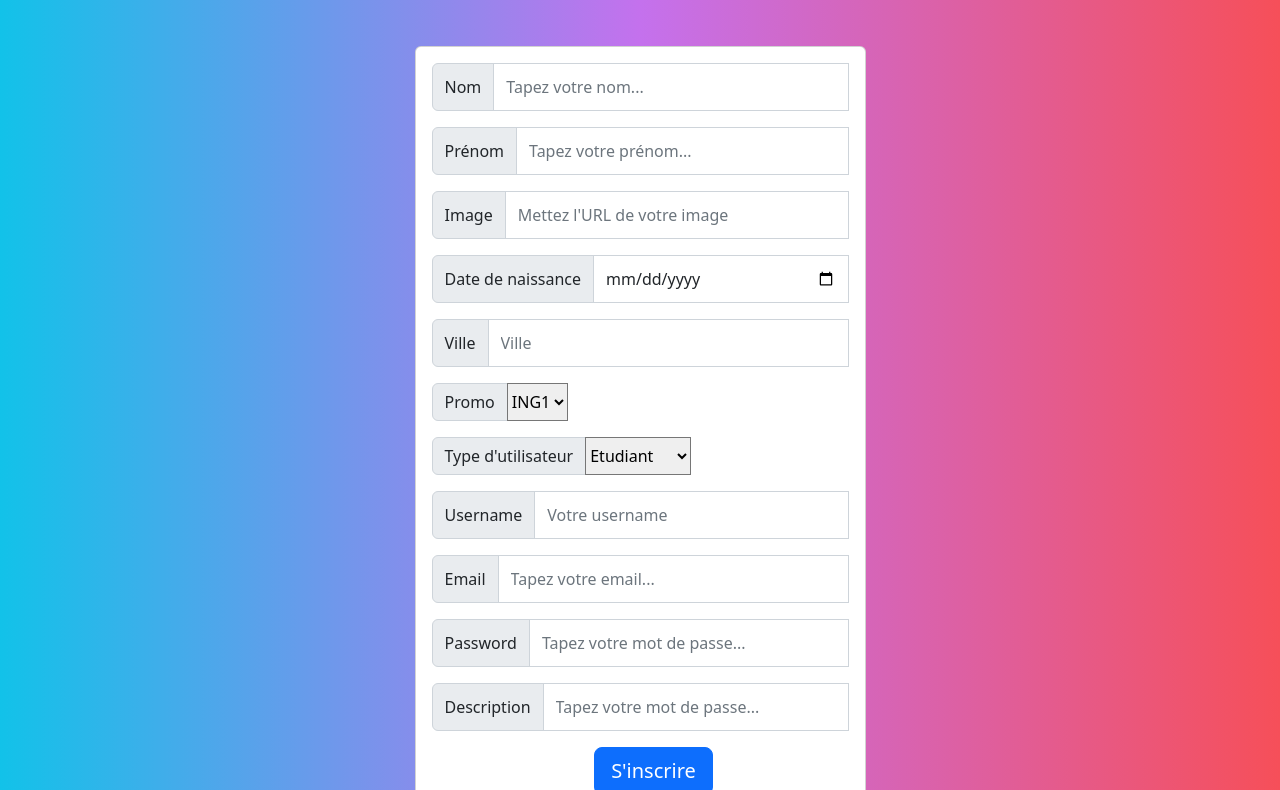
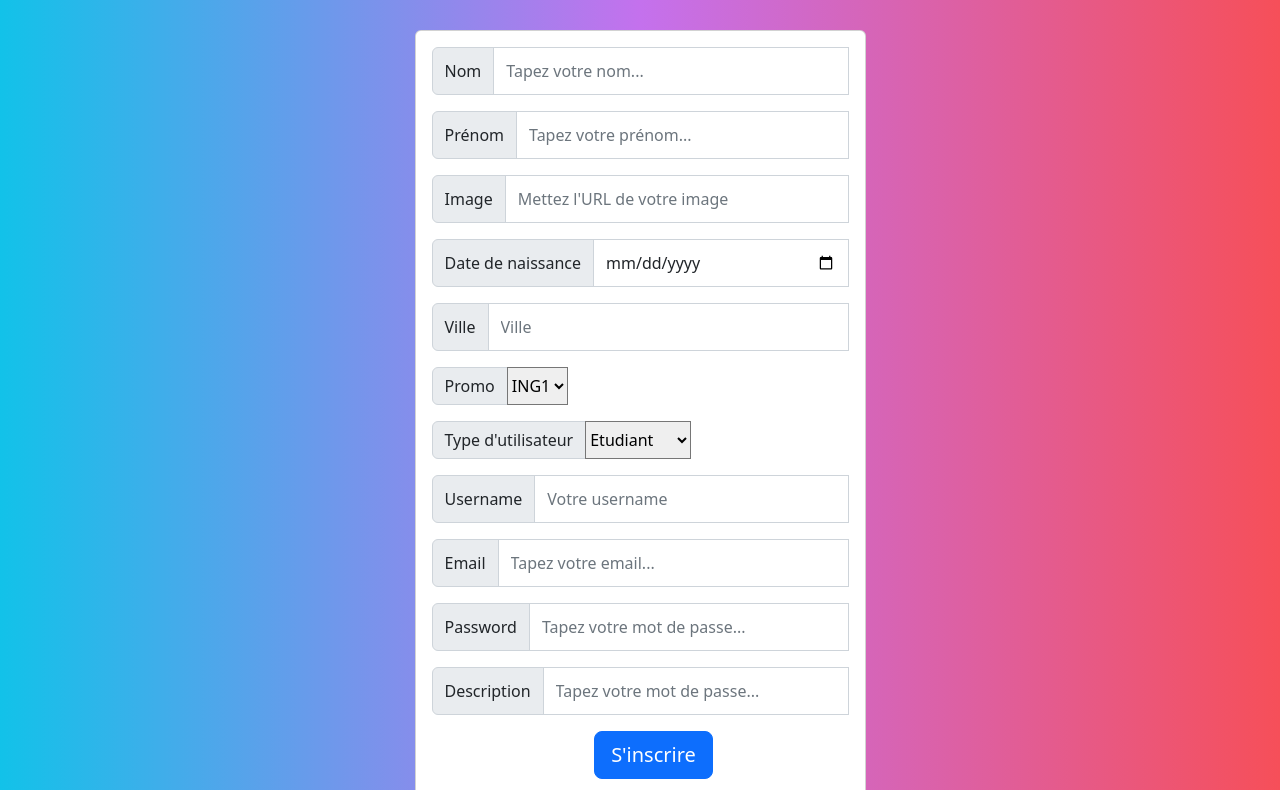
Before and after one commit to rayanejr/ECEbook, a plain HTML site: page views/form_inscription.html in a window 1280 px wide. Shown: the part 151-941 px from the top of the page. Drawn offline with nearby package versions, Linux system fonts and the light colour scheme.

Commit message:
sami push

```diff
--- a/style/style_form_inscription.css
+++ b/style/style_form_inscription.css
@@ -1,13 +1,12 @@
 @import url('https://fonts.googleapis.com/css2?family=Varela+Round&display=swap');
-
-nav, h1 {
+nav,
+h1 {
     height: 50px;
     font-family: 'Varela Round';
     color: #bc2e1e;
     background: linear-gradient(to right, #12c2e9, #c471ed, #f64f59);
     text-shadow: 0 1px 0px #378ab4, 1px 0 0px #5dabcd, 1px 2px 1px #378ab4, 2px 1px 1px #5dabcd, 2px 3px 2px #378ab4, 3px 2px 2px #5dabcd, 3px 4px 2px #378ab4, 4px 3px 3px #5dabcd, 4px 5px 3px #378ab4, 5px 4px 2px #5dabcd, 5px 6px 2px #378ab4, 6px 5px 2px #5dabcd, 6px 7px 1px #378ab4, 7px 6px 1px #5dabcd, 7px 8px 0px #378ab4, 8px 7px 0px #5dabcd;
 }
-
 
 body {
     background-image: linear-gradient(to right, #12c2e9, #c471ed, #f64f59);
--- a/views/form_inscription.html
+++ b/views/form_inscription.html
@@ -10,7 +10,7 @@
     <title>Inscription</title>
 </head>
 
-<body class="p-3 m-0 border-0 bd-example">
+<body>
     <nav>
         <p>Logo + nom du réseau</p>
     </nav>
```
Lines whose indentation alone changed are shown as unchanged.
